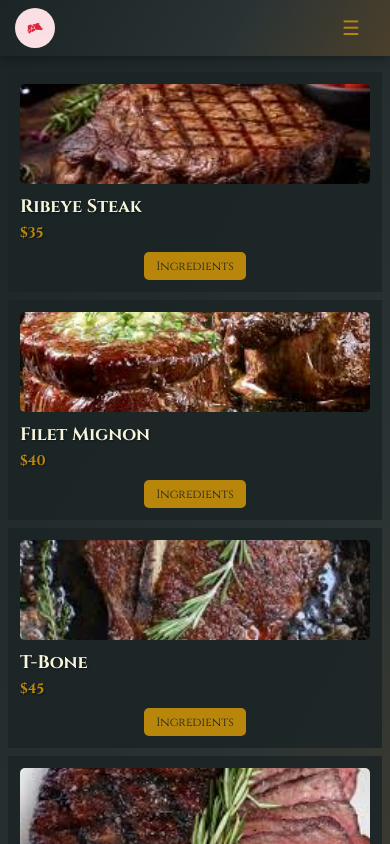
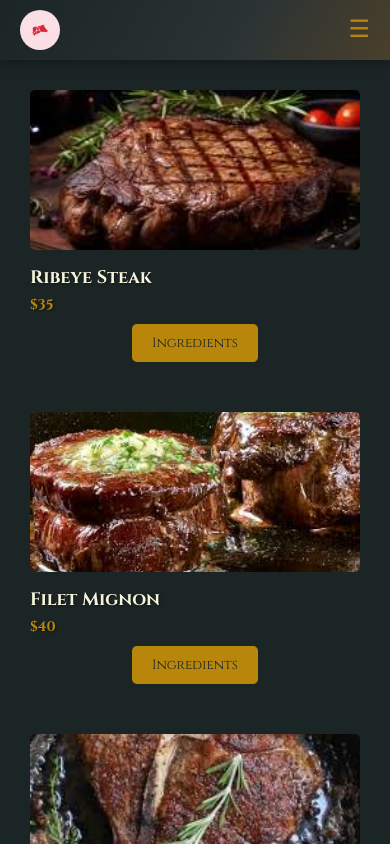
Before and after one commit to 66Dark99/Five-Cuts, a website: page menu.html in a window 390 px wide. Shown: the top 844 px of the page. Drawn offline with Linux system fonts and the light colour scheme.

Commit message:
Update menu.html

```diff
--- a/menu.html
+++ b/menu.html
@@ -3,14 +3,18 @@
 <head>
     <meta charset="UTF-8">
     <meta name="viewport" content="width=device-width, initial-scale=1.0">
-    <title>Five Cuts - Menu</title>
-    <link href="https://fonts.googleapis.com/css2?family=Cinzel:wght@400;700&display=swap" rel="stylesheet">
+    <title>Menu</title>
+    <link rel="icon" type="image/png" href="logo.png">
+    <link rel="preload" href="https://fonts.googleapis.com/css2?family=Cinzel:wght@400;700&display=swap" as="style" onload="this.rel='stylesheet'">
     <style>
+        * {
+            box-sizing: border-box;
+        }
         body {
             margin: 0;
             padding: 0;
-            background: linear-gradient(120deg, #1C2526 0%, #2A3334 60%, #4A3F2B 100%);
             font-family: 'Cinzel', serif;
+            background: #1C2526;
             overflow-x: hidden;
         }
         .navbar {
@@ -24,7 +28,6 @@
             top: 0;
             z-index: 1000;
             box-shadow: 0 4px 10px rgba(0, 0, 0, 0.3);
-            box-sizing: border-box;
         }
         .logo {
             width: 50px;
@@ -43,7 +46,7 @@
             padding: 0;
         }
         .nav-links li {
-            margin: 0 25px;
+            margin: 0 30px;
         }
         .nav-links a {
             color: #F5F5DC;
@@ -59,35 +62,28 @@
             font-size: 24px;
             color: #B8860B;
             cursor: pointer;
-            margin-right: 20px;
         }
         .menu-container {
-            margin-top: 70px;
+            margin-top: 60px;
             width: 100%;
-            max-width: 100%;
-            padding: 20px 15px;
-            box-sizing: border-box;
+            padding: 20px;
         }
         .menu-item {
             width: 100%;
-            max-width: 100%;
             background: rgba(28, 37, 38, 0.9);
             margin-bottom: 10px;
             padding: 20px;
-            box-sizing: border-box;
             display: flex;
             align-items: center;
             justify-content: space-between;
             cursor: pointer;
             transition: all 0.3s ease;
-            word-wrap: break-word;
         }
         .menu-item:hover {
             background: rgba(42, 51, 52, 0.9);
         }
         .menu-item img {
-            max-width: 250px;
-            width: 100%;
+            width: 250px;
             height: 150px;
             object-fit: cover;
             border-radius: 5px;
@@ -104,7 +100,6 @@
             font-size: 24px;
             margin: 0 0 5px 0;
             text-shadow: 1px 1px 2px rgba(0, 0, 0, 0.5);
-            word-wrap: break-word;
         }
         .menu-item .price {
             color: #B8860B;
@@ -121,8 +116,6 @@
             cursor: pointer;
             font-family: 'Cinzel', serif;
             transition: all 0.3s ease;
-            font-size: 16px;
-            white-space: nowrap;
         }
         .menu-item .btn:hover {
             background-color: #D4A017;
@@ -137,7 +130,6 @@
             border-radius: 5px;
             text-shadow: 1px 1px 2px rgba(0, 0, 0, 0.5);
             position: relative;
-            word-wrap: break-word;
         }
         .ingredients.active {
             display: block;
@@ -157,6 +149,7 @@
         @media (max-width: 768px) {
             .burger {
                 display: block;
+                margin-left: auto;
             }
             .nav-links {
                 display: none;
@@ -179,24 +172,15 @@
             .nav-links li {
                 margin: 10px 0;
             }
-            .nav-links a {
-                font-size: 16px;
-            }
-            .menu-container {
-                padding: 15px 10px;
-                margin-top: 60px;
-            }
             .menu-item {
                 flex-direction: column;
                 align-items: flex-start;
-                padding: 15px;
-                margin-bottom: 8px;
             }
             .menu-item img {
-                max-width: 100%;
-                height: 120px;
+                width: 100%;
+                height: 200px;
                 margin-right: 0;
-                margin-bottom: 10px;
+                margin-bottom: 15px;
             }
             .menu-item .item-details {
                 width: 100%;
@@ -204,7 +188,7 @@
             }
             .menu-item h2 {
                 font-size: 20px;
-                margin-bottom: 4px;
+                margin-bottom: 5px;
             }
             .menu-item .price {
                 font-size: 16px;
@@ -212,46 +196,11 @@
             .menu-item .btn {
                 align-self: center;
                 margin-top: 10px;
-                padding: 8px 15px;
-                font-size: 14px;
-            }
-            .ingredients {
-                padding: 30px 12px 12px 12px;
-                font-size: 14px;
-                margin-top: 8px;
-            }
-            .close-btn {
-                top: 8px;
-                right: 8px;
-                font-size: 18px;
             }
         }
         @media (max-width: 480px) {
-            .navbar {
-                padding: 8px 15px;
-            }
-            .logo {
-                width: 40px;
-                height: 40px;
-            }
-            .burger {
-                font-size: 20px;
-                margin-right: 15px;
-            }
-            .nav-links {
-                top: 56px;
-            }
-            .nav-links a {
-                font-size: 14px;
-            }
-            .menu-container {
-                padding: 12px 8px;
-            }
-            .menu-item {
-                padding: 12px;
-            }
             .menu-item img {
-                height: 100px;
+                height: 160px;
             }
             .menu-item h2 {
                 font-size: 18px;
@@ -259,16 +208,15 @@
             .menu-item .price {
                 font-size: 14px;
             }
-            .menu-item .btn {
-                padding: 6px 12px;
-                font-size: 12px;
+            .logo {
+                width: 40px;
+                height: 40px;
             }
-            .ingredients {
-                padding: 25px 10px 10px 10px;
-                font-size: 13px;
+            .nav-links a {
+                font-size: 16px;
             }
-            .close-btn {
-                font-size: 16px;
+            .menu-container {
+                padding: 10px;
             }
         }
     </style>
@@ -295,7 +243,7 @@
                 <span class="price">$35</span>
             </div>
             <button class="btn" onclick="toggleIngredients(this)">Ingredients</button>
-            <div class="ingredients |">
+            <div class="ingredients">
                 <span class="close-btn" onclick="closeIngredients(this)">✖</span>
                 <p>Prime Ribeye - 300g</p>
                 <p>Sea Salt - 5g</p>
```
